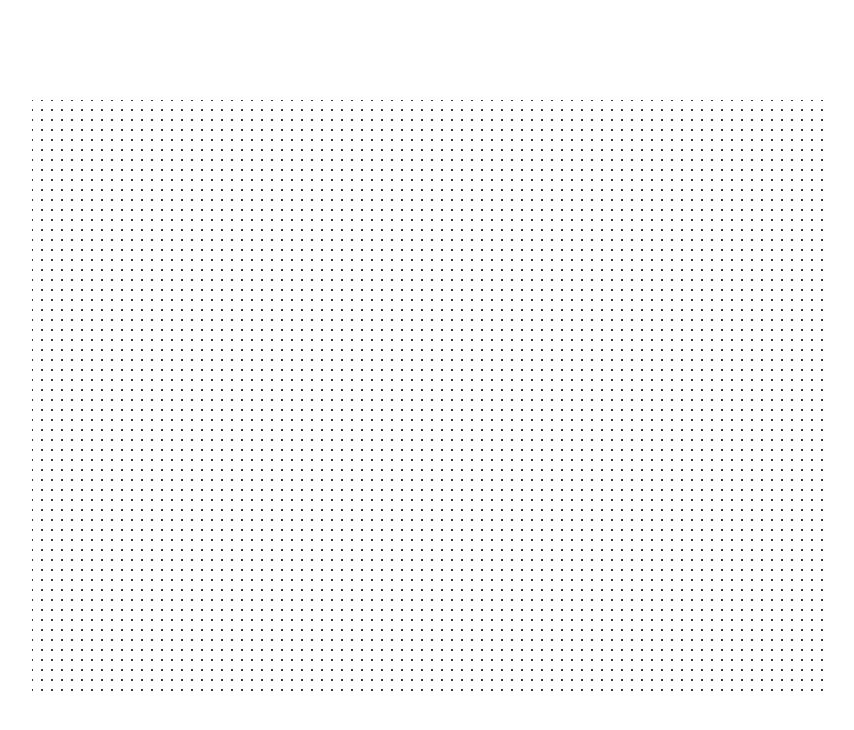
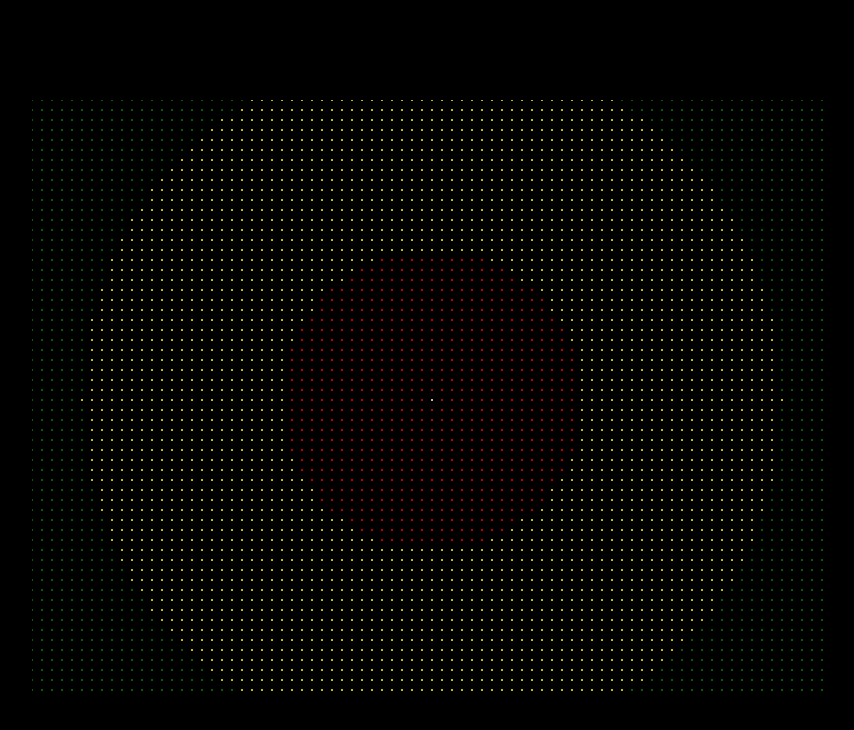
Before and after one commit to proudynyu/canvas-study-cases, a plain HTML site: page vector_field/index.html in a window 1280 px wide. Shown: the whole page, without its empty margins (208-1062 px from the left). Drawn offline with Linux system fonts and the light colour scheme.

Commit message:
feat: adding methods to vector class

```diff
--- a/vector_field/main.mjs
+++ b/vector_field/main.mjs
@@ -1,3 +1,5 @@
+import { Vector } from './vector.mjs'
+
 const canvas = document.querySelector('canvas')
 const ctx = canvas.getContext('2d')
 
@@ -5,27 +7,28 @@ canvas.width = 800;
 canvas.height = 600;
 
 const SIZE = 10
+const ORIGIN = new Vector(canvas.width / 2, canvas.height / 2)
 
-class Vector {
-  magnitude;
-  direction;
-  x;
-  y;
-
-  constructor(x, y, magnitude, direction) {
-    this.x = x;
-    this.y = y;
-    this.magnitude = magnitude;
-    this.direction = direction;
+const vectorPoints = []
+for (let i = 0; i < canvas.width; i+=SIZE) {
+  for (let j = 0; j < canvas.height; j+=SIZE) {
+    vectorPoints.push(new Vector(i, j, ctx))
   }
 }
 
-ctx.fillStyle = "#000"
-for (let i = 0; i < canvas.width; i+=SIZE) {
-  for (let j = 0; j < canvas.height; j+=SIZE) {
-    ctx.beginPath()
-    ctx.arc(i, j, 1, 0, 2*Math.PI)
-    ctx.fill()
-    ctx.closePath()
-  }
+for (const vec of vectorPoints) {
+  ctx.fillStyle = "red"
+
+  if(vec.distance(ORIGIN) <= 350 && vec.distance(ORIGIN) >= 150)
+    ctx.fillStyle = "yellow"
+
+  if(vec.distance(ORIGIN) > 350)
+    ctx.fillStyle = "green"
+
+  if (vec.x === ORIGIN.x && vec.y === ORIGIN.y)
+    ctx.fillStyle = "white"
+
+  vec.draw()
 }
+
+ctx.save()
--- a/vector_field/style.css
+++ b/vector_field/style.css
@@ -10,4 +10,5 @@ body {
   display: flex;
   align-items: center;
   justify-content: center;
+  background: black;
 }
--- /dev/null
+++ b/vector_field/vector.mjs
@@ -0,0 +1,45 @@
+export class Vector {
+  magnitude;
+  direction;
+  x;
+  y;
+  ctx;
+
+  constructor(x, y, ctx) {
+    this.x = x;
+    this.y = y;
+    this.ctx = ctx;
+  }
+
+  add(vector) {
+    this.x += vector.x;
+    this.y += vector.y;
+    return this
+  }
+
+  sub(vector) {
+    this.x -= vector.x;
+    this.y -= vector.y;
+    return this;
+  }
+
+  draw() {
+    this.ctx.beginPath()
+    this.ctx.arc(this.x, this.y, 1, 0, 2*Math.PI)
+    this.ctx.fill()
+    this.ctx.closePath()
+  }
+
+  mult(scalar) {
+    this.x *= scalar;
+    this.y *= scalar;
+    return this;
+  }
+
+  distance(vector) {
+    return Math.sqrt(
+      Math.pow(vector.x - this.x, 2) +
+      Math.pow(vector.y - this.y, 2)
+    )
+  }
+}
```
